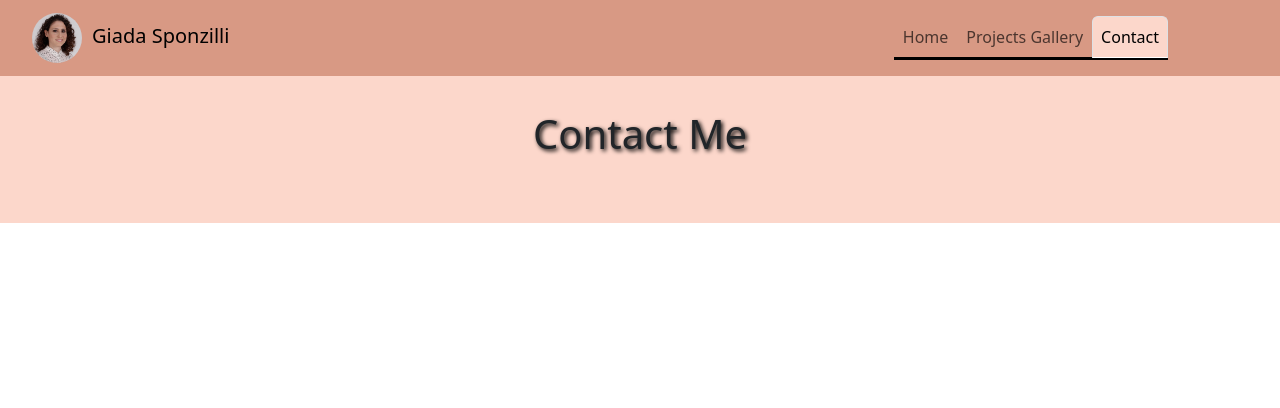
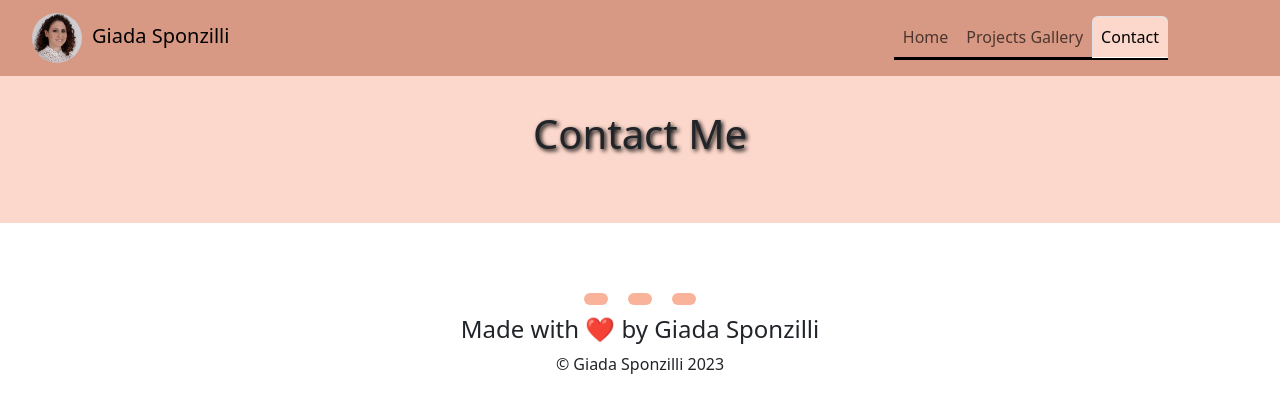
Before and after one commit to giadasponzilli/react-portfolio-giadaSponzilli, a React (Vite) app: page /contact in a window 1280 px wide. Shown: the top 408 px of the page. Built offline with nearby package versions, Linux system fonts and the light colour scheme.

Commit message:
added footer

```diff
--- a/src/App.jsx
+++ b/src/App.jsx
@@ -3,6 +3,7 @@ import { BrowserRouter as Router, Routes, Route } from 'react-router-dom'
 import MyNavbar from './components/Header'
 import { Home, Contact, ProjectGallery } from './components/Pages'
 import './App.css'
+import MyFooter from './components/Footer'
 
 function App() {
 
@@ -14,6 +15,7 @@ function App() {
         <Route path='/projectsgallery' element={<ProjectGallery/>}/>
         <Route path='/contact' element={<Contact/>}/>
       </Routes>
+      < MyFooter />
     </Router>
   )
 }
--- /dev/null
+++ b/src/components/Footer/index.jsx
@@ -0,0 +1,16 @@
+function MyFooter() {
+
+  return (
+    <>
+        <footer>
+    <a class="btn btn-large btn logout customIcon" href="https://github.com/giadasponzilli"><i class="fa-brands fa-github fa-2xl"></i></a>
+    <a class="btn btn-large btn logout customIcon" href="https://uk.linkedin.com/in/giada-sponzilli-b39b9b63"><i class="fa-brands fa-linkedin-in fa-2xl"></i></a>
+    <a class="btn btn-large btn logout customIcon" href="https://www.instagram.com/giadasponzilli/"><i class="fa-brands fa-instagram fa-2xl"></i></a>
+    <h4>Made with ❤️️ by Giada Sponzilli</h4>
+    <p>&copy; Giada Sponzilli 2023</p>
+  </footer>
+    </>
+  );
+}
+
+export default MyFooter;
--- /dev/null
+++ b/src/components/Footer/style.css
@@ -0,0 +1,22 @@
+footer {
+  background-color: var(--color1);
+  color: var(--color2);
+  text-align: center;
+  padding: 20px;
+}
+
+.fa-brands {
+  margin: 25px;
+}
+
+.fa-brands:hover {
+  opacity: 0.6;
+}
+
+/* .customIcon {
+  color: var(--color2);
+} */
+
+.customIcon:visited {
+  color: var(--color2);
+}
--- a/src/components/Header/index.jsx
+++ b/src/components/Header/index.jsx
@@ -2,9 +2,10 @@ import { useLocation } from 'react-router-dom';
 import Container from 'react-bootstrap/Container';
 import Nav from 'react-bootstrap/Nav';
 import Navbar from 'react-bootstrap/Navbar';
+import { NavbarBrand } from 'react-bootstrap';
+
+import profileImage from '../../assets/images/giadasponzilli-square.jpg';
 import './style.css';
-import { NavbarBrand } from 'react-bootstrap';
-import profileImage from '../../assets/images/giadasponzilli-square.jpg';
 
 
 function MyNavbar() {
```
